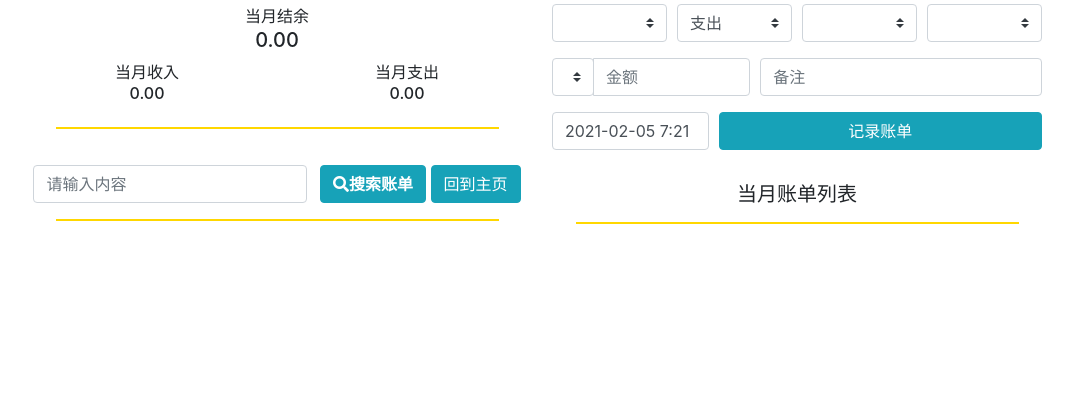
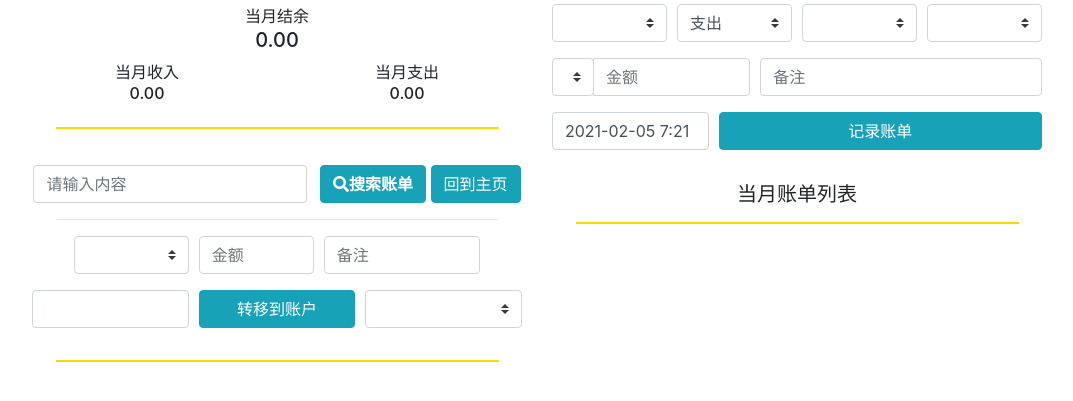
Before and after one commit to bobjiangps/daily-accounting, a Django app: page /accounting/ in a window 1280 px wide. Shown: the part 112-513 px from the top of the page, without its empty margins (103-1176 px from the left). Run offline with Django 3.2, Linux system fonts and the light colour scheme; the visitor is signed in with stand-in values (Sample User, id 1); lists and menus that the app fills with data are empty; parts of the project's set-up code (start-up, migrations or seed data) failed here and were passed over; some libraries are stand-ins or nearby versions.

Commit message:
support transfer between accounts

```diff
--- a/accounting/urls.py
+++ b/accounting/urls.py
@@ -11,4 +11,5 @@ urlpatterns = [
     path('retrieve_year_has_data/', views.retrieve_year_has_data, name='retrieve_year_has_data'),
     path('retrieve_month_has_data/', views.retrieve_month_has_data, name='retrieve_month_has_data'),
     path('search_record/', views.search_record, name='search_record'),
+    path('transfer-between-accounts/', views.transfer_between_accounts, name='transfer_between_accounts')
 ]
--- a/accounting/views.py
+++ b/accounting/views.py
@@ -2,7 +2,7 @@ from django.shortcuts import render, redirect
 from django.http import HttpResponse, JsonResponse
 from django.db.models import Q
 from .models import *
-from .forms import HistoryRecordForm
+from .forms import HistoryRecordForm, TransferRecordForm
 import datetime, calendar
 import decimal
 
@@ -13,6 +13,7 @@ def index(request):
     currencies = Currency.objects.all()
     ie_types = Category.CATEGORY_TYPES
     history_records = HistoryRecord.objects.filter(time_of_occurrence__year=today.year, time_of_occurrence__month=today.month).order_by("-time_of_occurrence")
+    transfer_records = TransferRecord.objects.filter(time_of_occurrence__year=today.year, time_of_occurrence__month=today.month).order_by("-time_of_occurrence")
     income = 0
     expense = 0
     day_has_record = []
@@ -38,11 +39,22 @@ def index(request):
                 day_income_expense[day_occur]["expense"] += hr.amount
             elif hr.category.category_type.lower() == "income":
                 day_income_expense[day_occur]["income"] += hr.amount
+    for tr in transfer_records:
+        day_occur = tr.time_of_occurrence.strftime("%Y-%m-%d %A")
+        if day_occur not in day_has_record:
+            day_has_record.append(day_occur)
+            current_month_records[day_occur] = [tr]
+            day_income_expense[day_occur] = {"income": 0, "expense": 0}
+        else:
+            current_month_records[day_occur].append(tr)
+    day_has_record.sort(reverse=True)
     context = {
         'accounts': all_accounts,
         'currencies': currencies,
         'ie_types': ie_types,
+        'day_has_record': day_has_record,
         'history_records': history_records,
+        'transfer_records': transfer_records,
         'current_month_income': income,
         'current_month_expense': expense,
         'surplus': income + expense,
@@ -304,3 +316,34 @@ def search_record(request):
         return JsonResponse({"records": records})
     else:
         return JsonResponse({"error": "unauthenticated"})
+
+
+def transfer_between_accounts(request):
+    if request.user.is_authenticated:
+        time_now = timezone.now()
+        form = TransferRecordForm(request.POST)
+        if form.is_valid():
+            from_account = form.cleaned_data['from_account']
+            to_account = form.cleaned_data['to_account']
+            if from_account != to_account:
+                transfer_amount = form.cleaned_data['amount']
+                transfer_comment = form.cleaned_data['comment']
+                time_occur = form.cleaned_data['time_of_occurrence']
+                transfer_record = TransferRecord(from_account=from_account,
+                                                 to_account=to_account,
+                                                 amount=transfer_amount,
+                                                 comment=transfer_comment,
+                                                 time_of_occurrence=time_occur,
+                                                 created_date=time_now,
+                                                 updated_date=time_now
+                                                 )
+                transfer_record.save()
+                from_account.amount -= decimal.Decimal(transfer_amount)
+                from_account.save()
+                to_account.amount += decimal.Decimal(transfer_amount)
+                to_account.save()
+            else:
+                print("WARNING: You are transferring money amount between the same account!")
+        return redirect(index)
+    else:
+        return JsonResponse({"error": "unauthenticated"})
--- a/templates/accounting/index.html
+++ b/templates/accounting/index.html
@@ -68,6 +68,42 @@
                                 <a class="btn btn-info my-2 my-sm-0" href="/accounting" >回到主页</a>
                             </div>
                         </div>
+                        <hr width="90%" />
+                        <form action="{% url 'transfer_between_accounts' %}" method="post" class="transfer-record-form">
+                            {% csrf_token %}
+                            <div class="form-row">
+                                <div class="col-md-1"></div>
+                                <div class="col-md-3 mb-3">
+                                    <select class="custom-select" id="from-account-list" name="from_account">
+                                        {% for a in accounts %}
+                                        <option value="{{ a.id }}">{{ a.name }}</option>
+                                        {% endfor %}
+                                    </select>
+                                </div>
+                                <div class="col-md-3 mb-3">
+                                    <input type="text" oninput="value=value.replace(/[^\d.]/g,'')" name="amount" aria-label="Transfer Money Amount" placeholder="金额" class="form-control" required="">
+                                </div>
+                                <div class="col-md-4 mb-3">
+                                    <input type="text" name="comment" aria-label="Comment" placeholder="备注" class="form-control">
+                                </div>
+                                <div class="col-md-1"></div>
+                            </div>
+                            <div class="form-row">
+                                <div class="col-md-4 mb-3">
+                                    <input id="transfer-time-occurrence" name="time_of_occurrence" type="text" class="form-control">
+                                </div>
+                                <div class="col-md-4 mb-3">
+                                    <button type="submit" class="btn btn-info btn-block">转移到账户</button>
+                                </div>
+                                <div class="col-md-4 mb-3">
+                                    <select class="custom-select" id="to-account-list" name="to_account">
+                                        {% for a in accounts %}
+                                        <option value="{{ a.id }}">{{ a.name }}</option>
+                                        {% endfor %}
+                                    </select>
+                                </div>
+                            </div>
+                        </form>
                         <hr width="90%" class="main-separator"/>
                     </div>
                     <div class="col-lg-6 mb-6" id="history-records-overview" align="center">
@@ -107,7 +143,7 @@
                                             {% endfor %}
                                             </select>
                                         </div>
-                                        <input type="text" name="amount" aria-label="Money Amount" placeholder="金额" class="form-control" required="">
+                                        <input type="text" oninput="value=value.replace(/[^\d.]/g,'')" name="amount" aria-label="Money Amount" placeholder="金额" class="form-control" required="">
                                     </div>
                                 </div>
                                 <div class="col-md-7 mb-3">
@@ -127,7 +163,7 @@
                         <h5>当月账单列表</h5>
                         <hr width="90%" class="main-separator"/>
                         <div id="record-list">
-                            {% for day, records in current_month_records.items %}
+                            {% for day in day_has_record %}
                             <div class="card" style="margin: 0px 5px 10px 5px;">
                                 <div class="card-header">
                                     <div style="float: left;">{{ day }}</div>
@@ -137,24 +173,36 @@
                                     </div>
                                 </div>
                                 <ul class="list-group list-group-flush">
-                                    {% for hr in records %}
+                                    {% for r in current_month_records|get_dict_value:day %}
+                                        {% if r.category %}
                                         <li class="list-group-item">
-                                        {% if hr.sub_category %}
-                                        <div style="float: left;">{{ hr.category }} - {{ hr.sub_category }}</div>
+                                            {% if r.sub_category %}
+                                            <div style="float: left;">{{ r.category }} - {{ r.sub_category }}</div>
                                             {% else %}
-                                        <div style="float: left;">{{ hr.category }}</div>
+                                            <div style="float: left;">{{ r.category }}</div>
                                             {% endif %}
-                                        {% if hr.category.category_type == 'income' %}
-                                        <div style="float: right; color: green;">{{ hr.amount }}</div>
+                                            {% if r.category.category_type == 'income' %}
+                                            <div style="float: right; color: green;">{{ r.amount }}</div>
                                             {% else %}
-                                        <div style="float: right; color: red;">{{ hr.amount }}</div>
+                                            <div style="float: right; color: red;">{{ r.amount }}</div>
                                             {% endif %}
                                             <br>
-                                        {% if hr.comment %}
-                                        <div style="float: left; font-size: 80%; color: gray;">{{ hr.comment }}</div>
+                                            {% if r.comment %}
+                                            <div style="float: left; font-size: 80%; color: gray;">{{ r.comment }}</div>
                                             {% endif %}
-                                        <div style="float: right; font-size: 80%; color: gray;">{{ hr.account }}</div>
+                                            <div style="float: right; font-size: 80%; color: gray;">{{ r.account }}</div>
                                         </li>
+                                        {% else %}
+                                        <li class="list-group-item">
+                                            <div style="float: left;">{{ r.from_account }} -> {{ r.to_account }}</div>
+                                            <div style="float: right; color: blue;">{{ r.amount }}</div>
+                                            <br>
+                                            {% if r.comment %}
+                                            <div style="float: left; font-size: 80%; color: gray;">{{ r.comment }}</div>
+                                            {% endif %}
+                                            <div style="float: right; font-size: 80%; color: gray;">账户内转</div>
+                                        </li>
+                                        {% endif %}
                                     {% endfor %}
                                 </ul>
                             </div>
@@ -369,6 +417,10 @@
 
         $('#search-record').click(function(){
             var search_keyword = $("#search-keyword").val();
+            if (!search_keyword) {
+                alert("搜索词不能为空");
+            }
+            else {
                 $.ajax({
                     type: "POST",
                     data: {keyword: search_keyword},
@@ -408,10 +460,16 @@
                         record_list.innerHTML = cards;
                     }
                 });
+            }
         });
 
         $("#time-occurrence").attr("value", getCurrentDateFormat());
         $("#time-occurrence").datetimepicker( {
+            format:'Y-m-d H:i',
+        });
+
+        $("#transfer-time-occurrence").attr("value", getCurrentDateFormat());
+        $("#transfer-time-occurrence").datetimepicker( {
             format:'Y-m-d H:i',
         });
 
```
Also changed, not shown: accounting/forms.py (+7 -1 lines), accounting/models.py (+14 -0 lines). Lines whose indentation alone changed are shown as unchanged.
